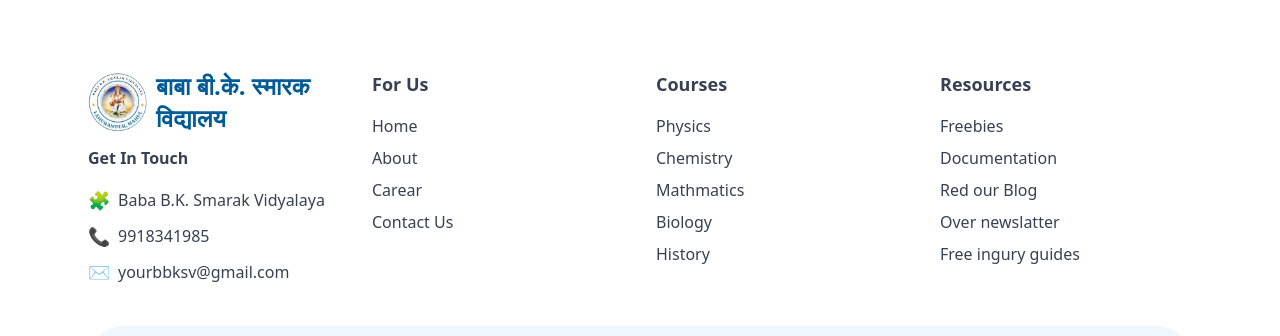
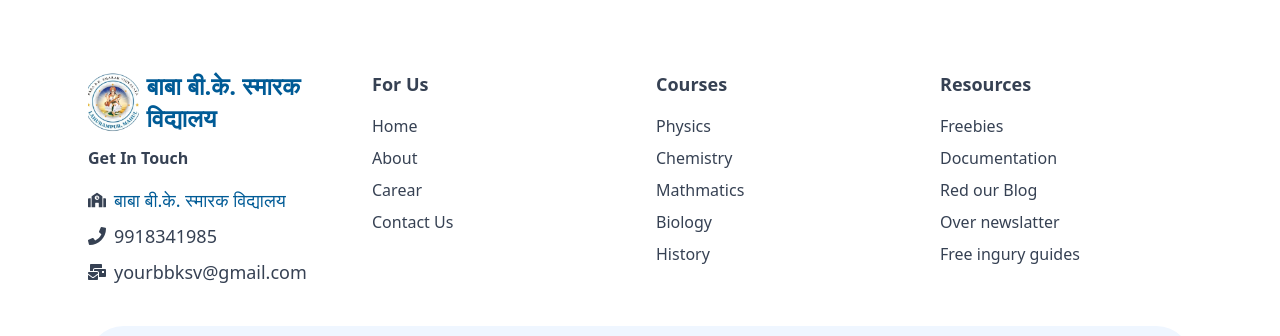
Before and after one commit to ANAND2001-A/bbksv, a React (Vite) app: page /contact in a window 1280 px wide. Shown: the part 998-1334 px from the top of the page. Built offline with nearby package versions, Linux system fonts and the light colour scheme.

Commit message:
save footer

```diff
--- a/src/components/Footer.jsx
+++ b/src/components/Footer.jsx
@@ -1,6 +1,9 @@
-import { FaFacebookF, FaYoutube, FaInstagram, FaWhatsapp } from 'react-icons/fa';
+import { FaFacebookF, FaYoutube, FaInstagram, FaWhatsapp, FaSchool, FaMailBulk } from 'react-icons/fa';
+import { FaPhone } from 'react-icons/fa';
+
 import logo from "../assets/logos/bbksv.png";
 import React from 'react';
+import { Link } from 'react-router-dom';
 
 export default function Footer() {
   return (
@@ -8,26 +11,62 @@ export default function Footer() {
       <div className="max-w-7xl mx-auto grid grid-cols-1 md:grid-cols-4 gap-8">
         {/* Column 1 */}
         <div>
+
           <div className="flex items-center gap-2">
-            <img className="w-15 h-15 object-cover rounded-fulls" src={logo} alt="logo.jpg" />
-            <span className="text-2xl font-bold text-[#005B96]">बाबा बी.के. स्मारक विद्यालय</span>
+            <Link to="/">
+              <img className="w-15 h-15 object-cover rounded-fulls" src={logo} alt="logo.jpg" />
+            </Link>
+            <div className="flex items-center gap-2">
+              {/* Text clickable to open Google Maps in a new tab */}
+              <a
+                href="https://www.google.com/maps/place/Baba+Bk+School/@26.1504936,82.7959568,17z/data=!3m1!4b1!4m6!3m5!1s0x3990570051e6b28b:0x4405712d68fd4e2b!8m2!3d26.1504936!4d82.7985317!16s%2Fg%2F11w1qxh_1v?entry=ttu&g_ep=EgoyMDI1MDQyMC4wIKXMDSoASAFQAw%3D%3D"
+                target="_blank"
+                rel="noopener noreferrer"
+                className="text-2xl font-bold text-[#005B96] hover:underline"
+              >
+                बाबा बी.के. स्मारक विद्यालय
+              </a>
+            </div>
           </div>
-
-
           <p className="mb-4 mt-3 font-semibold">Get In Touch</p>
           <ul className="space-y-2">
             <li className="flex items-center gap-2">
-              <span className="text-lg">🧩</span>
-              <span>Baba B.K. Smarak Vidyalaya</span>
+              <span className="text-lg"><FaSchool /></span>
+              {/* Clickable Text for Google Maps */}
+              <a
+                href="https://www.google.com/maps/place/Baba+Bk+School/@26.1504936,82.7959568,17z/data=!3m1!4b1!4m6!3m5!1s0x3990570051e6b28b:0x4405712d68fd4e2b!8m2!3d26.1504936!4d82.7985317!16s%2Fg%2F11w1qxh_1v?entry=ttu&g_ep=EgoyMDI1MDQyMC4wIKXMDSoASAFQAw%3D%3D"
+
+                target="_blank"
+                rel="noopener noreferrer"
+                className="text-lg text-[#005B96] hover:underline"
+              >
+                बाबा बी.के. स्मारक विद्यालय
+              </a>
             </li>
             <li className="flex items-center gap-2">
-              <a href="tel:+919918341985" target="_blank" rel="noopener noreferrer" className="text-lg">📞</a>
-              <span>9918341985</span>
+              <a
+                href="tel:+919918341985"
+                className="text-lg flex items-center gap-2 text-inherit hover:underline"
+                target="_blank"
+                rel="noopener noreferrer"
+              >
+                <FaPhone />
+                <span>9918341985</span>
+              </a>
             </li>
+
             <li className="flex items-center gap-2">
-              <a href="mailto:yourbbksv@gmail.com" target="_blank" rel="noopener noreferrer" className="text-lg">✉️</a>
-              <span>yourbbksv@gmail.com</span>
+              <a
+                href="mailto:yourbbksv@gmail.com"
+                className="text-lg flex items-center gap-2 text-inherit hover:underline"
+                target="_blank"
+                rel="noopener noreferrer"
+              >
+                <FaMailBulk />
+                <span>yourbbksv@gmail.com</span>
+              </a>
             </li>
+
           </ul>
         </div>
 
--- a/src/components/Navbar.jsx
+++ b/src/components/Navbar.jsx
@@ -35,8 +35,7 @@ export default function Navbar({ children }) {
 
   const linkClass = (hash) =>
     `bg-transparent p-3 rounded-full flex text-[1.1rem] text-white
-    hover:bg-black/30 transition-all duration-300 ${
-      activeNav === hash ? 'bg-[#005B96] text-white' : ''
+    hover:bg-black/30 transition-all duration-300 ${activeNav === hash ? 'bg-[#005B96] text-white' : ''
     }`;
 
   return (
@@ -45,10 +44,20 @@ export default function Navbar({ children }) {
       <nav className="bg-white px-4 py-3 shadow-sm hidden lg:block">
         <div className="max-w-7xl mx-auto flex items-center justify-between">
           {/* Logo */}
+          <Link to="/">
           <div className="flex items-center gap-2">
-            <img className="w-15 h-15 object-cover rounded-full" src={logo} alt="logo" />
-            <span className="text-2xl font-bold text-[#005B96]">बाबा बी.के. स्मारक विद्यालय</span>
+
+              <img
+                className="w-15 h-15 object-cover rounded-full cursor-pointer"
+                src={logo}
+                alt="logo"
+              />
+
+            <span className="text-2xl font-bold text-[#005B96]">
+              बाबा बी.के. स्मारक विद्यालय
+            </span>
           </div>
+          </Link>
 
           {/* Menu */}
           <div className="bg-blue-50 text-[#005B96] rounded-full px-6 py-2 flex items-center gap-6 shadow-sm relative">
```
